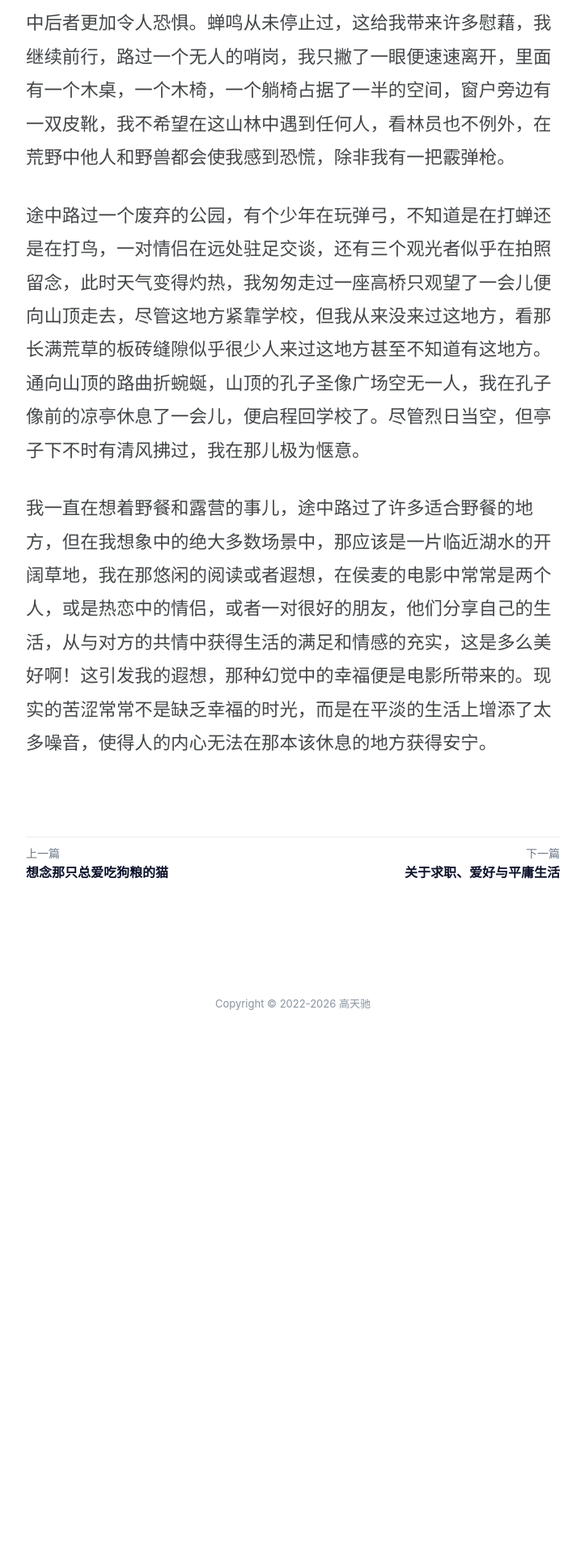
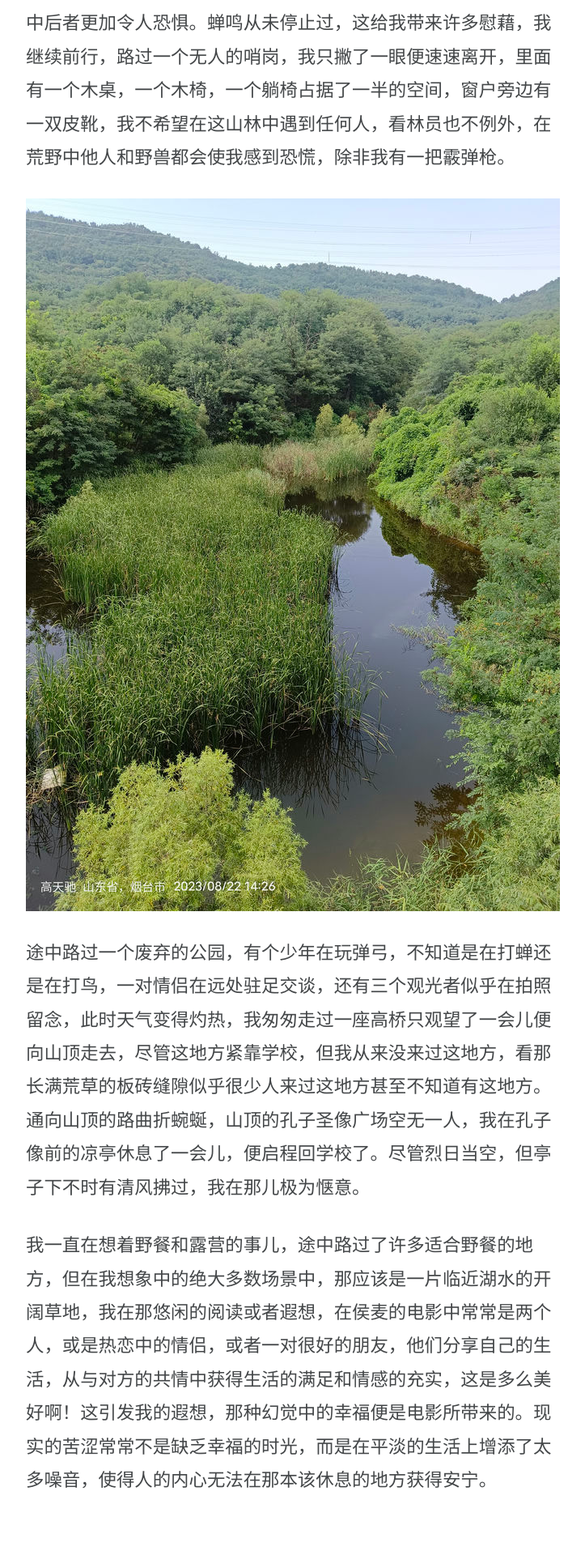
Before and after one commit to gaotianchi/gaotianchi.github.io, a Jekyll site: the page built from _posts/2023-08-22-a-lonely-reverie-during-a-hike-in-the-back-mountains.md, in a window 1280 px wide. Shown: the part 1882-3797 px from the top of the page at 81% size, without its empty margins (278-1001 px from the left). Built offline with Jekyll 4.4.1, drawn with Linux system fonts in a browser that asks for light colours; comment, search, counter and statistics services are not loaded; before the commit the page ends 3165 px from its top, so only the background shows below that.

Commit message:
Add image to post: 一次后山徒步的孤独遐思

```diff
--- a/_posts/2023-08-22-a-lonely-reverie-during-a-hike-in-the-back-mountains.md
+++ b/_posts/2023-08-22-a-lonely-reverie-during-a-hike-in-the-back-mountains.md
@@ -16,6 +16,8 @@ layout: post
 
 孤身踏上山路的那一瞬间恐惧的气息侵袭我的全身，我害怕遇到坏人，脑中储备的诸多惊悚的电影情节以及现实新闻事件都足以使我在这一刻感到前所未有的恐惧，那些破碎的像是被野兽挣破的网格栏杆更是加深了我的恐惧。我继续前行离目标越来越近，围栏之外是真正的山林，毫无秩序的生长着，空气中弥漫着我未曾在现实生活中遇见过的原始的气息，野兽以及心如野兽之人的气息，在我眼中后者更加令人恐惧。蝉鸣从未停止过，这给我带来许多慰藉，我继续前行，路过一个无人的哨岗，我只撇了一眼便速速离开，里面有一个木桌，一个木椅，一个躺椅占据了一半的空间，窗户旁边有一双皮靴，我不希望在这山林中遇到任何人，看林员也不例外，在荒野中他人和野兽都会使我感到恐慌，除非我有一把霰弹枪。
 
+![](https://www.gaotianchi.com/assets/img/a-lonely-reverie-during-a-hike-in-the-back-mountains/IMG_20230822_1426251.jpg)
+
 途中路过一个废弃的公园，有个少年在玩弹弓，不知道是在打蝉还是在打鸟，一对情侣在远处驻足交谈，还有三个观光者似乎在拍照留念，此时天气变得灼热，我匆匆走过一座高桥只观望了一会儿便向山顶走去，尽管这地方紧靠学校，但我从来没来过这地方，看那长满荒草的板砖缝隙似乎很少人来过这地方甚至不知道有这地方。通向山顶的路曲折蜿蜒，山顶的孔子圣像广场空无一人，我在孔子像前的凉亭休息了一会儿，便启程回学校了。尽管烈日当空，但亭子下不时有清风拂过，我在那儿极为惬意。
 
 我一直在想着野餐和露营的事儿，途中路过了许多适合野餐的地方，但在我想象中的绝大多数场景中，那应该是一片临近湖水的开阔草地，我在那悠闲的阅读或者遐想，在侯麦的电影中常常是两个人，或是热恋中的情侣，或者一对很好的朋友，他们分享自己的生活，从与对方的共情中获得生活的满足和情感的充实，这是多么美好啊！这引发我的遐想，那种幻觉中的幸福便是电影所带来的。现实的苦涩常常不是缺乏幸福的时光，而是在平淡的生活上增添了太多噪音，使得人的内心无法在那本该休息的地方获得安宁。
```
